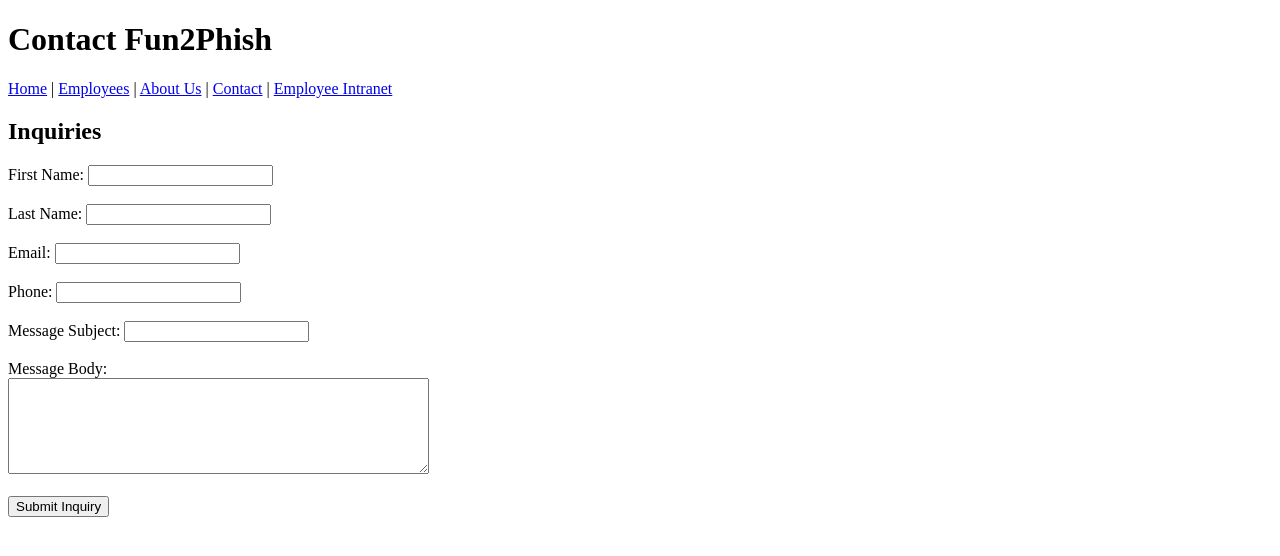
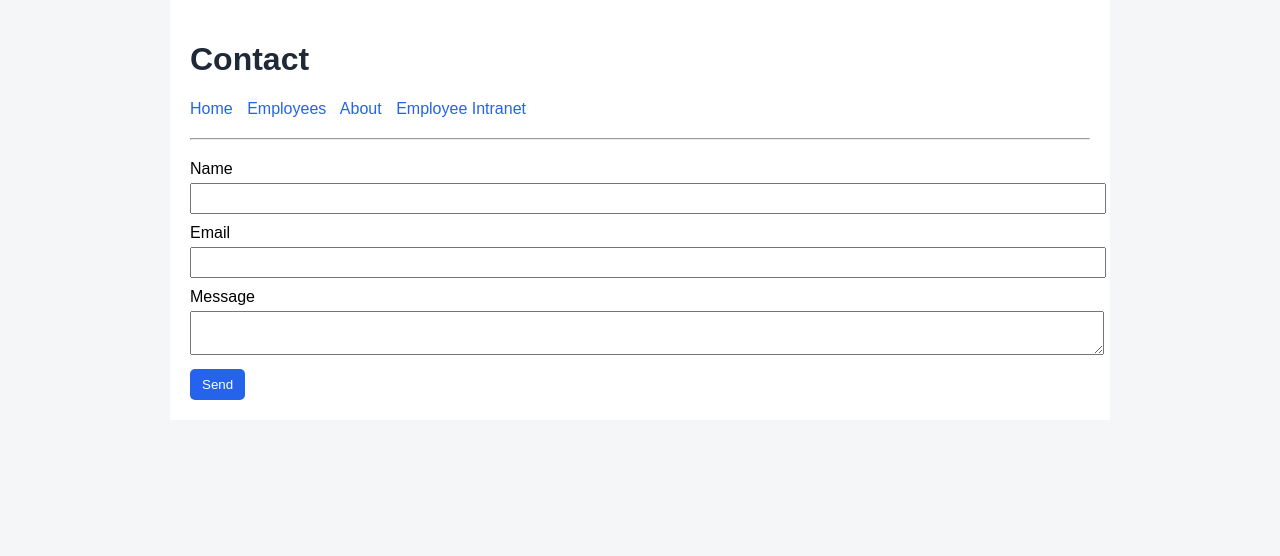
Before and after one commit to matthewcastle-oss/net916-website, a plain HTML site: page src/contact.html in a window 1280 px wide. Drawn offline with Linux system fonts and the light colour scheme.

Commit message:
Update contact.html

```diff
--- a/src/contact.html
+++ b/src/contact.html
@@ -1,56 +1,39 @@
 <!DOCTYPE html>
 <html>
 <head>
-  <title>Fun2Phish - Contact</title>
+  <meta charset="UTF-8">
+  <title>Contact</title>
+  <link rel="stylesheet" href="style.css">
 </head>
 <body>
-  <h1>Contact Fun2Phish</h1>
 
-  <nav>
-    <a href="index.html">Home</a> |
-    <a href="employees.html">Employees</a> |
-    <a href="about.html">About Us</a> |
-    <a href="contact.html">Contact</a> |
-    <a href="/intranet/">Employee Intranet</a>
-  </nav>
+<div class="container">
 
-  <h2>Inquiries</h2>
+<h1>Contact</h1>
 
-  <form id="inquiryForm">
-    <label>First Name: <input name="firstName" required></label><br><br>
-    <label>Last Name: <input name="lastName" required></label><br><br>
-    <label>Email: <input name="email" type="email" required></label><br><br>
-    <label>Phone: <input name="phone"></label><br><br>
-    <label>Message Subject: <input name="subject" required></label><br><br>
-    <label>Message Body:<br>
-      <textarea name="body" rows="6" cols="50" required></textarea>
-    </label><br><br>
+<nav>
+  <a href="index.html">Home</a>
+  <a href="employees.html">Employees</a>
+  <a href="about.html">About</a>
+  <a href="/intranet/index.html">Employee Intranet</a>
+</nav>
 
-    <button type="submit">Submit Inquiry</button>
-  </form>
+<hr>
 
-  <p id="status"></p>
+<form>
+  <label>Name</label>
+  <input type="text">
 
-  <script>
-    const form = document.getElementById('inquiryForm');
-    const statusEl = document.getElementById('status');
+  <label>Email</label>
+  <input type="email">
 
-    form.addEventListener('submit', async (e) => {
-      e.preventDefault();
-      statusEl.textContent = "Submitting...";
+  <label>Message</label>
+  <textarea></textarea>
 
-      const data = Object.fromEntries(new FormData(form).entries());
+  <button type="submit">Send</button>
+</form>
 
-      const res = await fetch('/api/inquiry', {
-        method: 'POST',
-        headers: { 'Content-Type': 'application/json' },
-        body: JSON.stringify(data)
-      });
+</div>
 
-      const text = await res.text();
-      statusEl.textContent = res.ok ? "Submitted! HR has been notified." : ("Error: " + text);
-      if (res.ok) form.reset();
-    });
-  </script>
 </body>
 </html>
```
